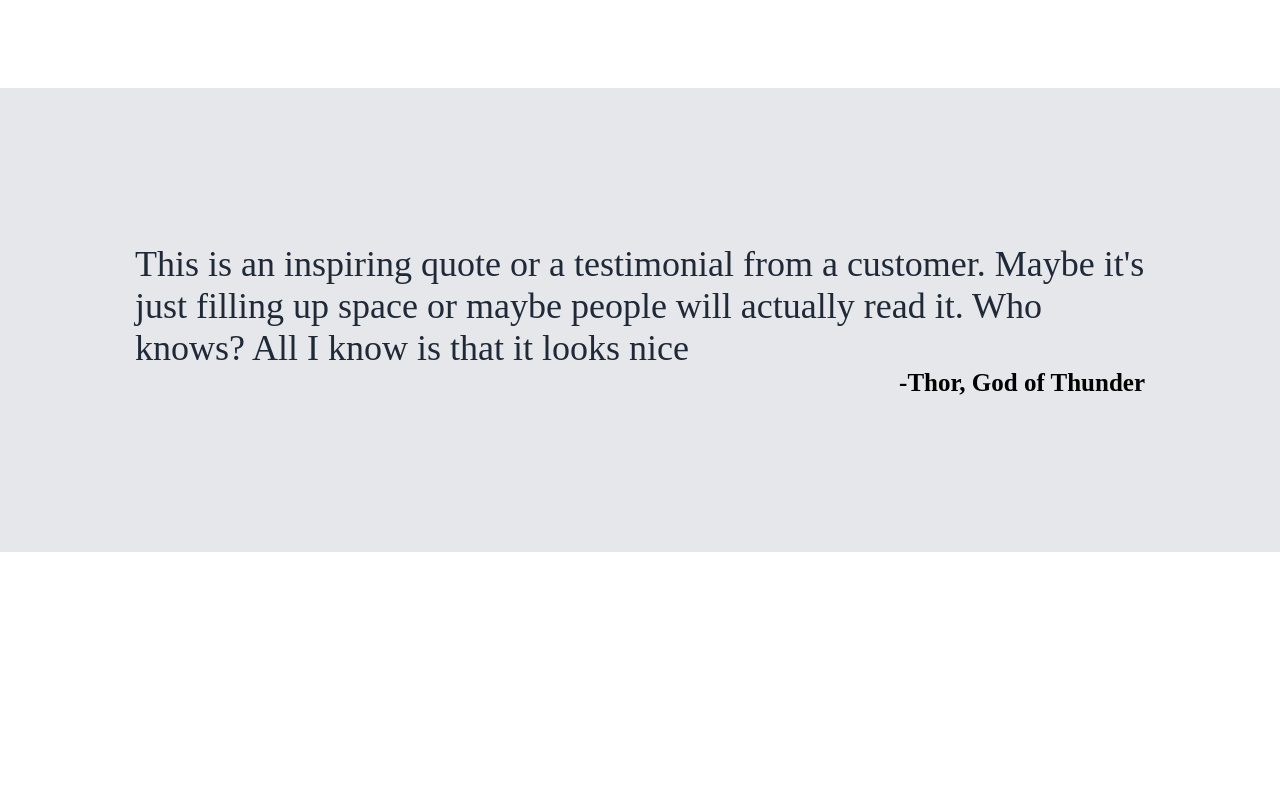
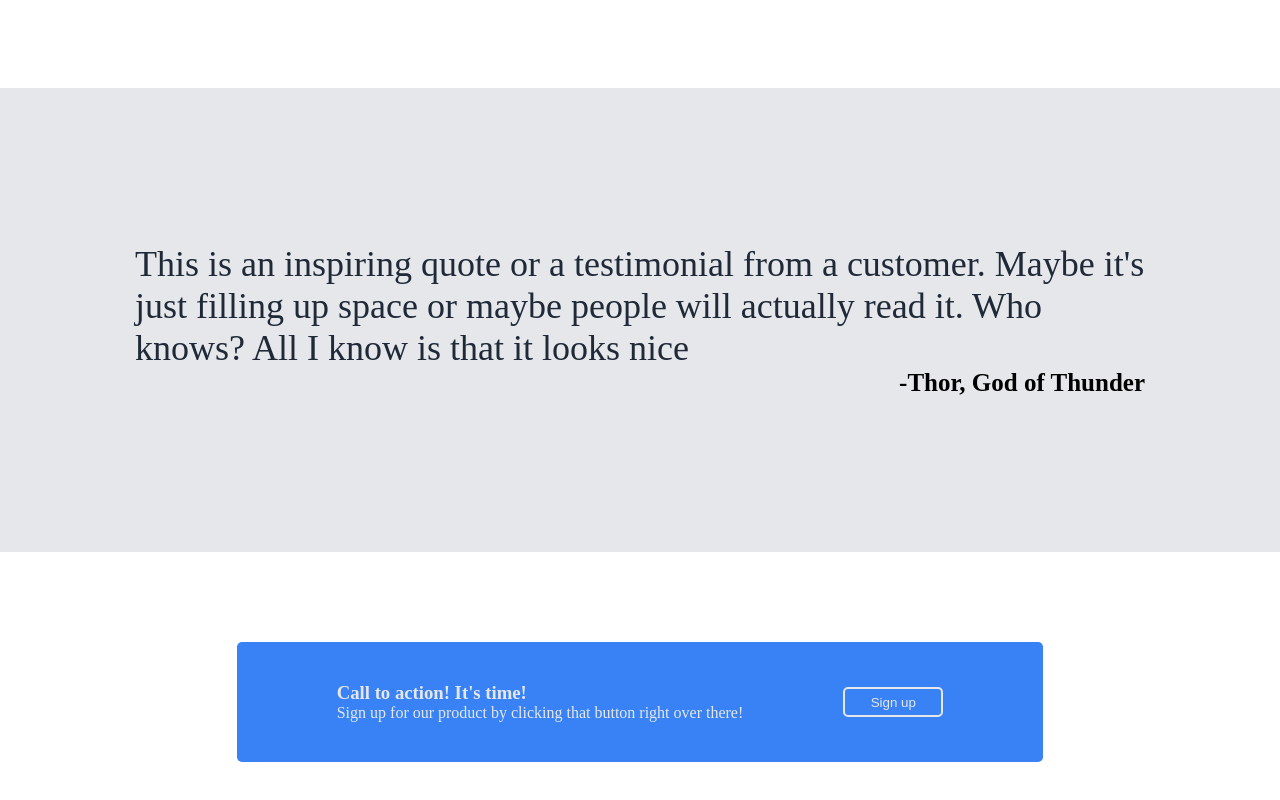
Before and after one commit to Dtdeep/Odin---Landing-Page, a plain HTML site: page index.html in a window 1280 px wide. Shown: the part 879-1679 px from the top of the page. Before the commit the page ends 1431 px from the top, so only its background shows below. Drawn offline with Linux system fonts and the light colour scheme.

Commit message:
Add call to action content

```diff
--- a/index.html
+++ b/index.html
@@ -59,7 +59,14 @@
                         </div>
 
             </div>
-            <div>
+            <div class="content-bottom">
+                <div class="call-action-div">
+                        <div>
+                                <h3>Call to action! It's time!</h3>
+                                <p>Sign up for our product by clicking that button right over there!</p>
+                        </div>
+                        <button>Sign up</button>
+                </div>
             </div>
     </div>
 
--- a/style.css
+++ b/style.css
@@ -2,7 +2,7 @@
     padding: 0;
     margin: 0;
     box-sizing: border-box;
-    font: Roboto;
+    font-style: Roboto;
 }
 
 .pfont-increase{
@@ -116,7 +116,6 @@ h1.hero-maintext{
     padding: 30px 10px 100px 10px;
 }
 
-
 .img-subtxt{
     display: flex;
     flex-direction: column;
@@ -135,7 +134,7 @@ h1.hero-maintext{
     color: #1f2937;
 }
 
-/*another seciton */
+/*another section */
 
 .content-middle{
     display: flex;
@@ -164,3 +163,33 @@ h1.hero-maintext{
     font-weight: 300;
     color: #1f2937;
 }
+
+/*another section */
+
+.content-bottom{
+    display: flex;
+    align-items: center;
+    justify-content: center;
+    height: 300px;
+}
+
+.call-action-div{
+    display: flex;
+    max-width: 1010px;
+    padding: 40px 100px;
+    background-color: #3882f6;
+    border-radius: 5px;
+    color: #E5E7EB;
+    gap: 100px;
+    align-items: center;
+    justify-content: center;
+}
+
+.call-action-div button{
+    background-color: transparent;
+    border: solid 2px #E5E7EB;
+    color: #E5E7EB;
+    border-radius: 5px;
+    width: 100px;
+    height: 30px;
+}
```
